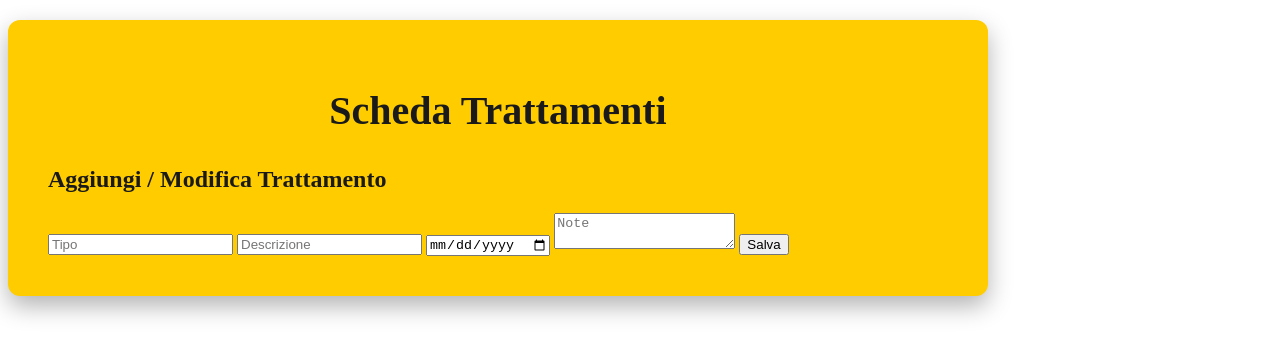
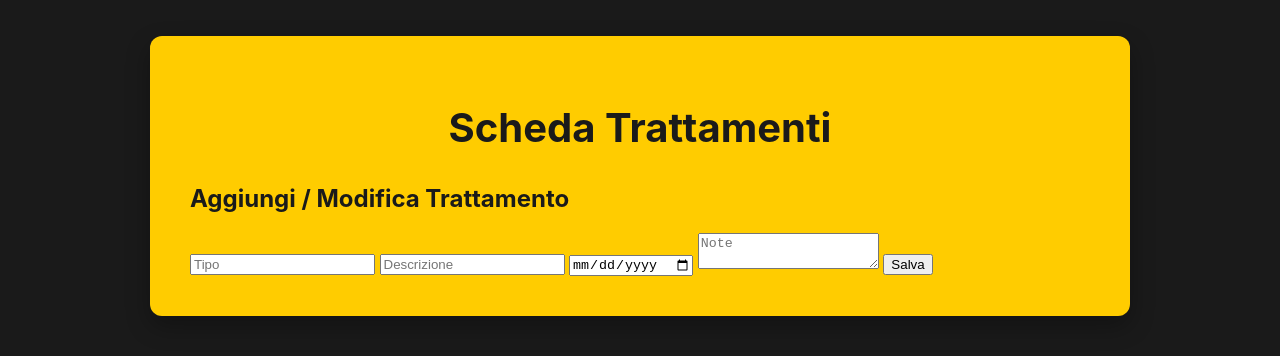
Before and after one commit to qualityhair/schede-clienti, a website: page public/trattamenti.html in a window 1280 px wide. Drawn offline with Linux system fonts and the light colour scheme; no server answers.

Commit message:
Update style.css

```diff
--- a/public/css/style.css
+++ b/public/css/style.css
@@ -1,4 +1,4 @@
-//* Stili Generali - Consolidati dalla tua aggiungi-trattamento.html */
+/* Stili Generali - Consolidati dalla tua aggiungi-trattamento.html */
 body {
     font-family: 'Inter', sans-serif; /* Preferisco Inter, se disponibile, altrimenti Arial */
     background-color: #1a1a1a; /* Sfondo nero molto scuro */
@@ -20,7 +20,7 @@ body {
     padding: 2.5rem;
     width: 100%;
     /* HO AUMENTATO IL MAX-WIDTH DEL CONTAINER per far spazio alla tabella */
-    max-width: 900px;
+    max-width: 900px; /* MODIFICA: Aumentato per la tabella */
     margin-top: 20px;
     color: #1a1a1a; /* Testo nero sul container giallo */
     /* Rimosso margin: 2rem auto; per coerenza con flexbox body */
@@ -251,6 +251,7 @@ h1 {
 }
 
 /* MODALE PERSONALIZZATA (dal tuo aggiungi-trattamento.html) */
+/* SPOSTATI QUI DA scheda-cliente.html PER CENTRALIZZAZIONE */
 .modal {
     position: fixed;
     z-index: 1000;
@@ -381,7 +382,6 @@ h1 {
     background-color: #ffe066; /* Giallo chiaro al hover sulla riga */
 }
 
----
 /* Stili per il blocco dati del cliente in scheda-cliente.html */
 .scheda-cliente-details {
     background-color: #333333; /* Grigio scuro */
```
